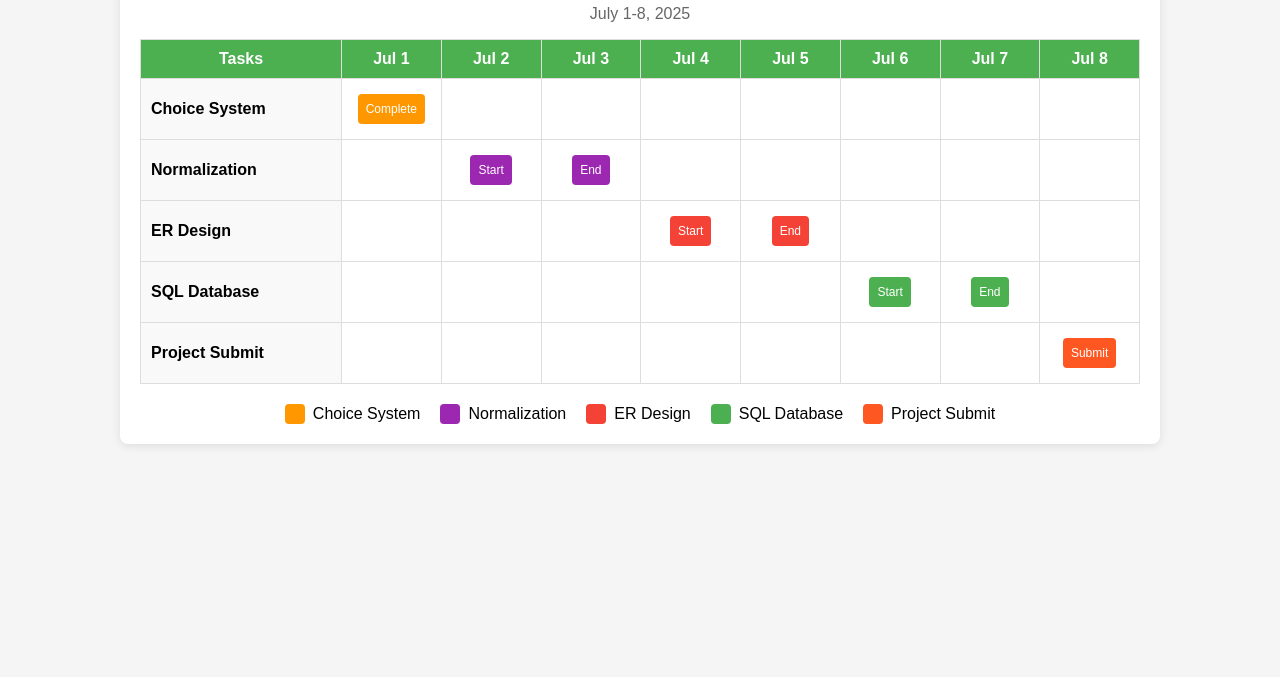
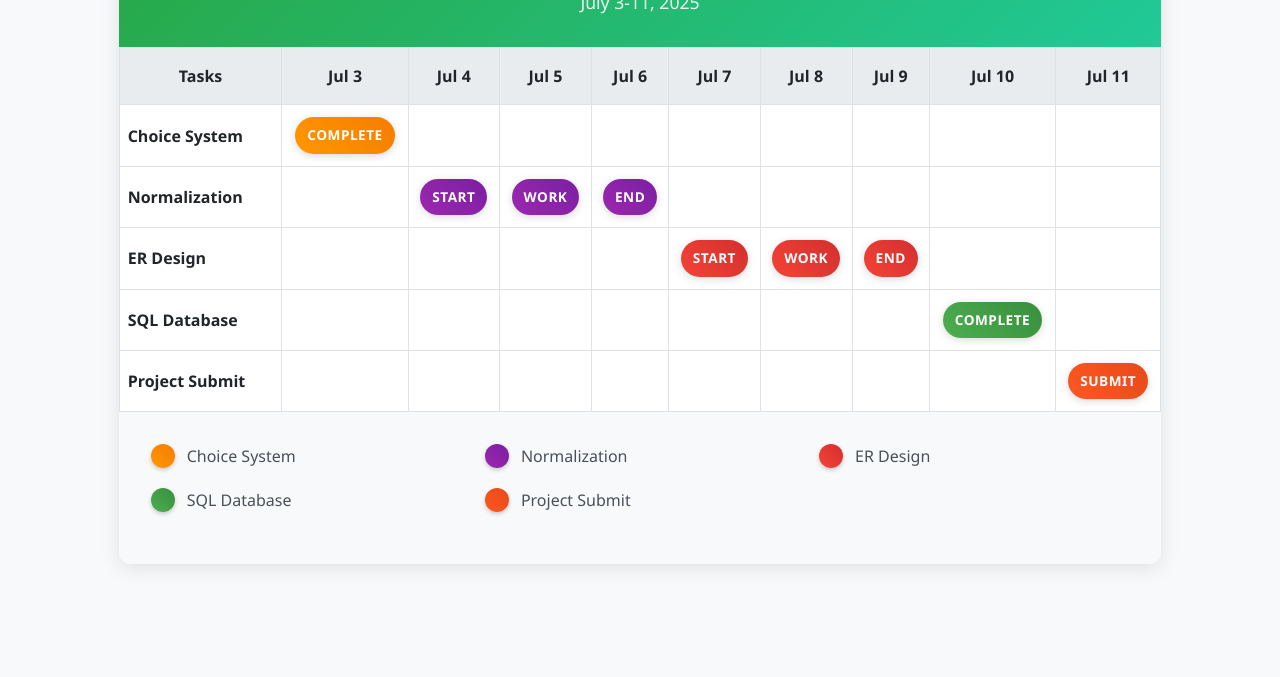
Before and after one commit to spwaduge/dbproject, a plain HTML site: page Gantt_Chart/index.html in a window 1280 px wide. Shown: the part 123-800 px from the top of the page. Drawn offline with nearby package versions, Linux system fonts and the light colour scheme.

Commit message:
Update index.html

```diff
--- a/Gantt_Chart/index.html
+++ b/Gantt_Chart/index.html
@@ -3,192 +3,320 @@
 <head>
     <meta charset="UTF-8">
     <meta name="viewport" content="width=device-width, initial-scale=1.0">
-    <title>Simple Gantt Chart</title>
+    <title>DB Project Gantt Chart</title>
+    <link href="https://cdnjs.cloudflare.com/ajax/libs/bootstrap/5.3.0/css/bootstrap.min.css" rel="stylesheet">
     <style>
         body {
-            font-family: Arial, sans-serif;
-            margin: 20px;
-            background-color: #f5f5f5;
+            background-color: #f8f9fa;
+            font-family: 'Segoe UI', Tahoma, Geneva, Verdana, sans-serif;
         }
 
-        .container {
-            max-width: 1000px;
-            margin: 0 auto;
+        .gantt-container {
             background: white;
-            padding: 20px;
-            border-radius: 8px;
-            box-shadow: 0 2px 10px rgba(0,0,0,0.1);
+            border-radius: 12px;
+            box-shadow: 0 4px 20px rgba(0,0,0,0.1);
+            overflow: hidden;
         }
 
-        h1 {
+        .gantt-header {
+            background: linear-gradient(135deg, #28a745, #20c997);
+            color: white;
+            padding: 2rem;
             text-align: center;
-            color: #333;
-            margin-bottom: 30px;
         }
 
-        .gantt-chart {
-            display: grid;
-            grid-template-columns: 200px repeat(8, 1fr);
-            gap: 1px;
-            background-color: #ddd;
-            border: 1px solid #ddd;
+        .gantt-header h1 {
+            margin: 0;
+            font-weight: 700;
+            font-size: 2.5rem;
         }
 
-        .header {
-            background-color: #4CAF50;
-            color: white;
-            padding: 10px;
-            text-align: center;
-            font-weight: bold;
+        .gantt-subtitle {
+            margin-top: 0.5rem;
+            opacity: 0.9;
+            font-size: 1.1rem;
         }
 
-        .task-name {
-            background-color: #f9f9f9;
-            padding: 10px;
-            font-weight: bold;
-            display: flex;
-            align-items: center;
+        .gantt-table {
+            width: 100%;
+            margin: 0;
         }
 
-        .day-cell {
-            background-color: white;
-            padding: 10px;
+        .gantt-table th {
+            background: #e9ecef;
+            font-weight: 600;
             text-align: center;
-            min-height: 40px;
-            display: flex;
-            align-items: center;
-            justify-content: center;
+            padding: 1rem 0.5rem;
+            border: 1px solid #dee2e6;
+            vertical-align: middle;
+        }
+
+        .gantt-table td {
+            padding: 0.75rem 0.5rem;
+            border: 1px solid #dee2e6;
+            vertical-align: middle;
+            text-align: center;
+            min-height: 60px;
+        }
+
+        .task-name-cell {
+            background: #f8f9fa;
+            font-weight: 600;
+            text-align: left !important;
+            padding-left: 1rem;
+            min-width: 150px;
         }
 
         .task-bar {
-            background-color: #2196F3;
+            display: inline-block;
+            padding: 0.5rem 0.75rem;
+            border-radius: 20px;
             color: white;
-            padding: 8px;
-            border-radius: 4px;
-            font-size: 12px;
-            text-align: center;
+            font-weight: 600;
+            font-size: 0.85rem;
+            text-transform: uppercase;
+            letter-spacing: 0.5px;
+            box-shadow: 0 2px 8px rgba(0,0,0,0.15);
+            transition: transform 0.2s ease;
         }
 
-        .task-bar.choice { background-color: #FF9800; }
-        .task-bar.normalization { background-color: #9C27B0; }
-        .task-bar.er { background-color: #F44336; }
-        .task-bar.database { background-color: #4CAF50; }
+        .task-bar:hover {
+            transform: translateY(-2px);
+        }
+
+        .task-bar.choice {
+            background: linear-gradient(45deg, #ff9800, #f57c00);
+        }
+        .task-bar.normalization {
+            background: linear-gradient(45deg, #9c27b0, #7b1fa2);
+        }
+        .task-bar.er {
+            background: linear-gradient(45deg, #f44336, #d32f2f);
+        }
+        .task-bar.database {
+            background: linear-gradient(45deg, #4caf50, #388e3c);
+        }
+        .task-bar.submit {
+            background: linear-gradient(45deg, #ff5722, #e64a19);
+        }
 
         .legend {
-            display: flex;
-            gap: 20px;
-            margin-top: 20px;
-            justify-content: center;
+            padding: 2rem;
+            background: #f8f9fa;
         }
 
         .legend-item {
             display: flex;
             align-items: center;
-            gap: 8px;
+            margin-bottom: 0.75rem;
+        }
+
+        .legend-color {
+            width: 24px;
+            height: 24px;
+            border-radius: 50%;
+            margin-right: 0.75rem;
+            box-shadow: 0 2px 4px rgba(0,0,0,0.2);
+        }
+
+        .legend-text {
+            font-weight: 500;
+            color: #495057;
+        }
+
+        /* Mobile specific styles */
+        @media (max-width: 768px) {
+            .gantt-header h1 {
+                font-size: 2rem;
+            }
+
+            .gantt-table {
+                font-size: 0.8rem;
+            }
+
+            .gantt-table th,
+            .gantt-table td {
+                padding: 0.5rem 0.25rem;
+            }
+
+            .task-name-cell {
+                min-width: 100px;
+                padding-left: 0.5rem;
+            }
+
+            .task-bar {
+                padding: 0.375rem 0.5rem;
+                font-size: 0.75rem;
+            }
+
+            .legend {
+                padding: 1rem;
+            }
+
+            .legend-item {
+                margin-bottom: 0.5rem;
+            }
+        }
+
+        @media (max-width: 576px) {
+            .gantt-header {
+                padding: 1.5rem;
+            }
+
+            .gantt-header h1 {
+                font-size: 1.75rem;
+            }
+
+            .gantt-subtitle {
+                font-size: 1rem;
+            }
+
+            .gantt-table {
+                font-size: 0.7rem;
+            }
+
+            .task-bar {
+                padding: 0.25rem 0.375rem;
+                font-size: 0.7rem;
             }
 
             .legend-color {
                 width: 20px;
                 height: 20px;
-            border-radius: 4px;
+            }
         }
     </style>
 </head>
 <body>
-    <div class="container">
-        <h1>Project Gantt Chart</h1>
-        <p style="text-align: center; color: #666;">July 1-8, 2025</p>
+    <div class="container-fluid py-4">
+        <div class="row justify-content-center">
+            <div class="col-12 col-xl-10">
+                <div class="gantt-container">
+                    <div class="gantt-header">
+                        <h1>PDB Project Gantt Chart</h1>
+                        <p class="gantt-subtitle mb-0">July 3-11, 2025</p>
+                    </div>
 
-        <div class="gantt-chart">
-            <!-- Header Row -->
-            <div class="header">Tasks</div>
-            <div class="header">Jul 1</div>
-            <div class="header">Jul 2</div>
-            <div class="header">Jul 3</div>
-            <div class="header">Jul 4</div>
-            <div class="header">Jul 5</div>
-            <div class="header">Jul 6</div>
-            <div class="header">Jul 7</div>
-            <div class="header">Jul 8</div>
-
-            <!-- Choice System Row -->
-            <div class="task-name">Choice System</div>
-            <div class="day-cell"><div class="task-bar choice">Complete</div></div>
-            <div class="day-cell"></div>
-            <div class="day-cell"></div>
-            <div class="day-cell"></div>
-            <div class="day-cell"></div>
-            <div class="day-cell"></div>
-            <div class="day-cell"></div>
-            <div class="day-cell"></div>
-
-            <!-- Normalization Row -->
-            <div class="task-name">Normalization</div>
-            <div class="day-cell"></div>
-            <div class="day-cell"><div class="task-bar normalization">Start</div></div>
-            <div class="day-cell"><div class="task-bar normalization">End</div></div>
-            <div class="day-cell"></div>
-            <div class="day-cell"></div>
-            <div class="day-cell"></div>
-            <div class="day-cell"></div>
-            <div class="day-cell"></div>
-
-            <!-- ER Row -->
-            <div class="task-name">ER Design</div>
-            <div class="day-cell"></div>
-            <div class="day-cell"></div>
-            <div class="day-cell"></div>
-            <div class="day-cell"><div class="task-bar er">Start</div></div>
-            <div class="day-cell"><div class="task-bar er">End</div></div>
-            <div class="day-cell"></div>
-            <div class="day-cell"></div>
-            <div class="day-cell"></div>
-
-            <!-- SQL Database Row -->
-            <div class="task-name">SQL Database</div>
-            <div class="day-cell"></div>
-            <div class="day-cell"></div>
-            <div class="day-cell"></div>
-            <div class="day-cell"></div>
-            <div class="day-cell"></div>
-            <div class="day-cell"><div class="task-bar database">Start</div></div>
-            <div class="day-cell"><div class="task-bar database">End</div></div>
-            <div class="day-cell"></div>
-
-            <!-- Project Submit Row -->
-            <div class="task-name">Project Submit</div>
-            <div class="day-cell"></div>
-            <div class="day-cell"></div>
-            <div class="day-cell"></div>
-            <div class="day-cell"></div>
-            <div class="day-cell"></div>
-            <div class="day-cell"></div>
-            <div class="day-cell"></div>
-            <div class="day-cell"><div class="task-bar" style="background-color: #FF5722;">Submit</div></div>
+                    <div class="table-responsive">
+                        <table class="table gantt-table mb-0">
+                            <thead>
+                                <tr>
+                                    <th>Tasks</th>
+                                    <th>Jul 3</th>
+                                    <th>Jul 4</th>
+                                    <th>Jul 5</th>
+                                    <th>Jul 6</th>
+                                    <th>Jul 7</th>
+                                    <th>Jul 8</th>
+                                    <th>Jul 9</th>
+                                    <th>Jul 10</th>
+                                    <th>Jul 11</th>
+                                </tr>
+                            </thead>
+                            <tbody>
+                                <tr>
+                                    <td class="task-name-cell">Choice System</td>
+                                    <td><span class="task-bar choice">Complete</span></td>
+                                    <td></td>
+                                    <td></td>
+                                    <td></td>
+                                    <td></td>
+                                    <td></td>
+                                    <td></td>
+                                    <td></td>
+                                    <td></td>
+                                </tr>
+                                <tr>
+                                    <td class="task-name-cell">Normalization</td>
+                                    <td></td>
+                                    <td><span class="task-bar normalization">Start</span></td>
+                                    <td><span class="task-bar normalization">Work</span></td>
+                                    <td><span class="task-bar normalization">End</span></td>
+                                    <td></td>
+                                    <td></td>
+                                    <td></td>
+                                    <td></td>
+                                    <td></td>
+                                </tr>
+                                <tr>
+                                    <td class="task-name-cell">ER Design</td>
+                                    <td></td>
+                                    <td></td>
+                                    <td></td>
+                                    <td></td>
+                                    <td><span class="task-bar er">Start</span></td>
+                                    <td><span class="task-bar er">Work</span></td>
+                                    <td><span class="task-bar er">End</span></td>
+                                    <td></td>
+                                    <td></td>
+                                </tr>
+                                <tr>
+                                    <td class="task-name-cell">SQL Database</td>
+                                    <td></td>
+                                    <td></td>
+                                    <td></td>
+                                    <td></td>
+                                    <td></td>
+                                    <td></td>
+                                    <td></td>
+                                    <td><span class="task-bar database">Complete</span></td>
+                                    <td></td>
+                                </tr>
+                                <tr>
+                                    <td class="task-name-cell">Project Submit</td>
+                                    <td></td>
+                                    <td></td>
+                                    <td></td>
+                                    <td></td>
+                                    <td></td>
+                                    <td></td>
+                                    <td></td>
+                                    <td></td>
+                                    <td><span class="task-bar submit">Submit</span></td>
+                                </tr>
+                            </tbody>
+                        </table>
                     </div>
 
                     <div class="legend">
+                        <div class="row">
+                            <div class="col-md-6 col-lg-4 mb-2">
                                 <div class="legend-item">
-                <div class="legend-color" style="background-color: #FF9800;"></div>
-                <span>Choice System</span>
+                                    <div class="legend-color" style="background: linear-gradient(45deg, #ff9800, #f57c00);"></div>
+                                    <span class="legend-text">Choice System</span>
                                 </div>
+                            </div>
+                            <div class="col-md-6 col-lg-4 mb-2">
                                 <div class="legend-item">
-                <div class="legend-color" style="background-color: #9C27B0;"></div>
-                <span>Normalization</span>
+                                    <div class="legend-color" style="background: linear-gradient(45deg, #9c27b0, #7b1fa2);"></div>
+                                    <span class="legend-text">Normalization</span>
                                 </div>
+                            </div>
+                            <div class="col-md-6 col-lg-4 mb-2">
                                 <div class="legend-item">
-                <div class="legend-color" style="background-color: #F44336;"></div>
-                <span>ER Design</span>
+                                    <div class="legend-color" style="background: linear-gradient(45deg, #f44336, #d32f2f);"></div>
+                                    <span class="legend-text">ER Design</span>
                                 </div>
+                            </div>
+                            <div class="col-md-6 col-lg-4 mb-2">
                                 <div class="legend-item">
-                <div class="legend-color" style="background-color: #4CAF50;"></div>
-                <span>SQL Database</span>
+                                    <div class="legend-color" style="background: linear-gradient(45deg, #4caf50, #388e3c);"></div>
+                                    <span class="legend-text">SQL Database</span>
                                 </div>
+                            </div>
+                            <div class="col-md-6 col-lg-4 mb-2">
                                 <div class="legend-item">
-                <div class="legend-color" style="background-color: #FF5722;"></div>
-                <span>Project Submit</span>
+                                    <div class="legend-color" style="background: linear-gradient(45deg, #ff5722, #e64a19);"></div>
+                                    <span class="legend-text">Project Submit</span>
                                 </div>
                             </div>
                         </div>
+                    </div>
+                </div>
+            </div>
+        </div>
+    </div>
+
+    <script src="https://cdnjs.cloudflare.com/ajax/libs/bootstrap/5.3.0/js/bootstrap.bundle.min.js"></script>
 </body>
 </html>
```
Lines whose indentation alone changed are shown as unchanged.
